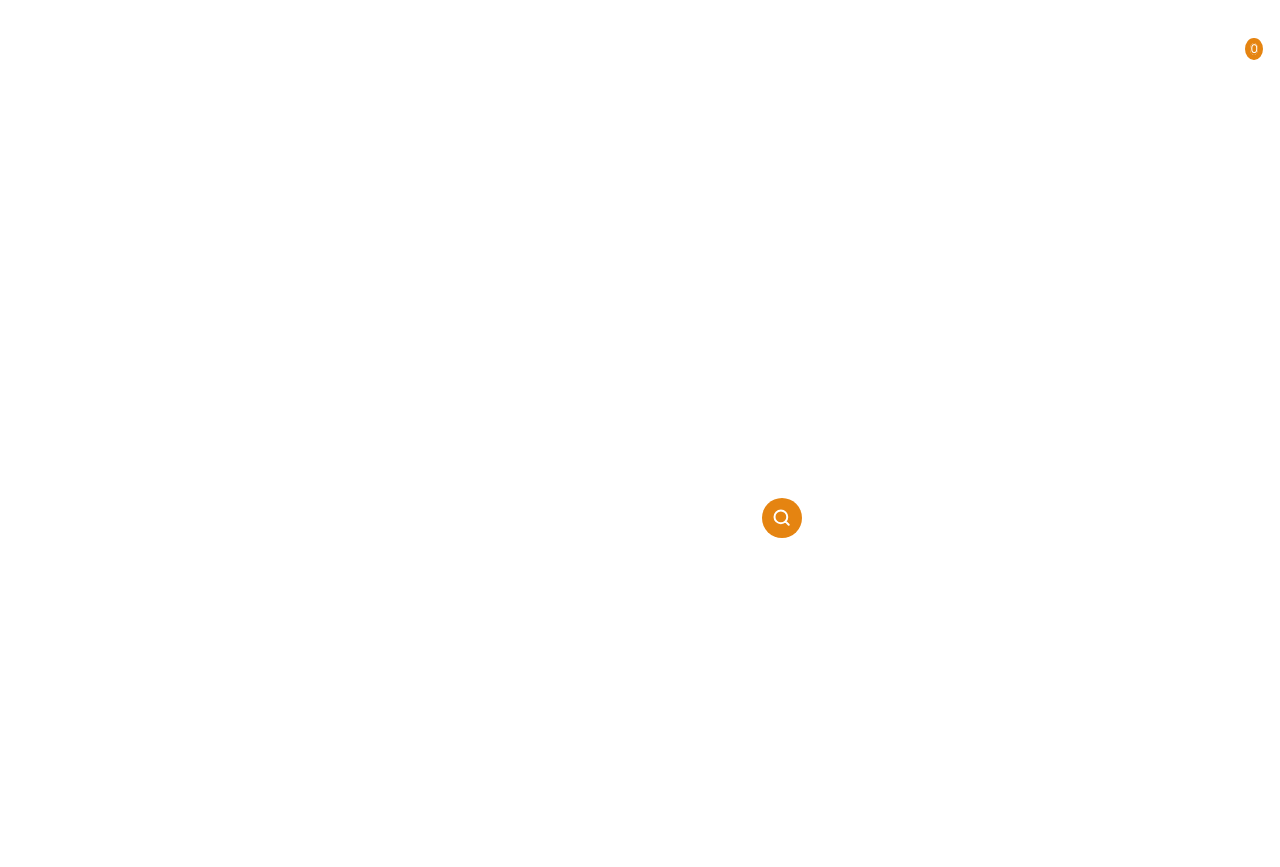
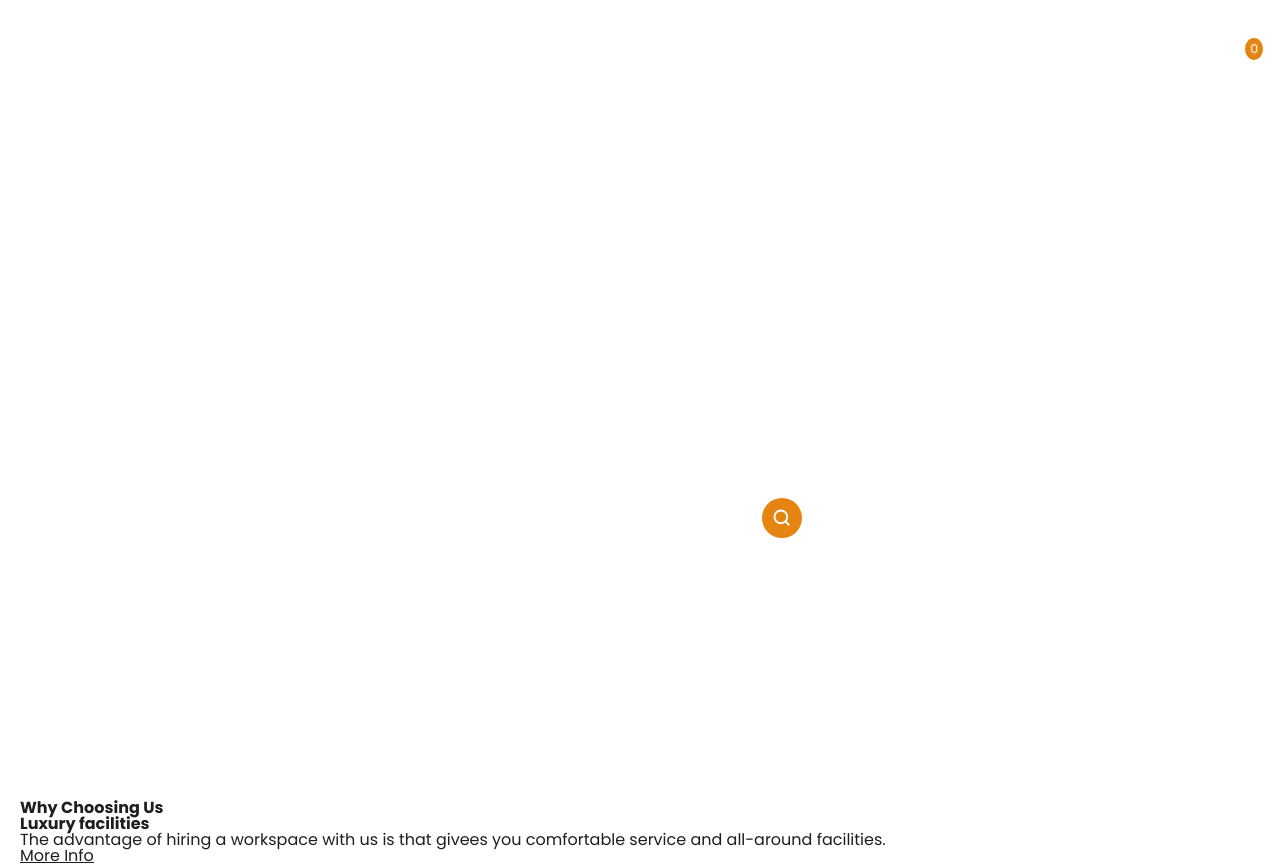
Before and after one commit to Kodzigor/panto_landing, a website built with Vite: page index.html in a window 1280 px wide. Before the commit the page ends 800 px from the top, so only its background shows below. Built offline with nearby package versions, Linux system fonts and the light colour scheme; files whose address does not match are found by name.

Commit message:
feat: marckup for benefits

```diff
--- a/index.html
+++ b/index.html
@@ -102,6 +102,20 @@
     </section>
   </section>
 
+  <main>
+    <section class="benefits__wrapper container">
+      <h2 class="section__title">Why
+        Choosing Us</h2>
+      <ul class="benefits__list">
+        <li class="benefits__item">
+          <h3 class="section__head">Luxury facilities</h3>
+          <p class="section__text">The advantage of hiring a workspace with us is that givees you comfortable service and all-around facilities.</p>
+          <a href="" class="arrow__link">More Info</a>
+        </li>
+      </ul>
+    </section>
+  </main>
+
 </body>
 
 </html>
--- /dev/null
+++ b/src/scss/sections/benefits.scss
@@ -0,0 +1,2 @@
+@use '../mixins.scss' as *;
+@use '../common.scss' as *;
--- a/src/scss/style.scss
+++ b/src/scss/style.scss
@@ -1,7 +1,9 @@
 @use './mixins.scss' as *;
 @use './common.scss' as *;
+@use './typography.scss';
 
 // ***** SECTIONS *****
 
 @use './sections/first-screen.scss';
 @use './sections/hero.scss';
+@use './sections/benefits.scss';
--- /dev/null
+++ b/src/scss/typography.scss
@@ -0,0 +1,2 @@
+@use 'mixins.scss' as *;
+@use 'common.scss' as *;
```
Also changed, not shown: src/scss/variables.scss (deleted).
